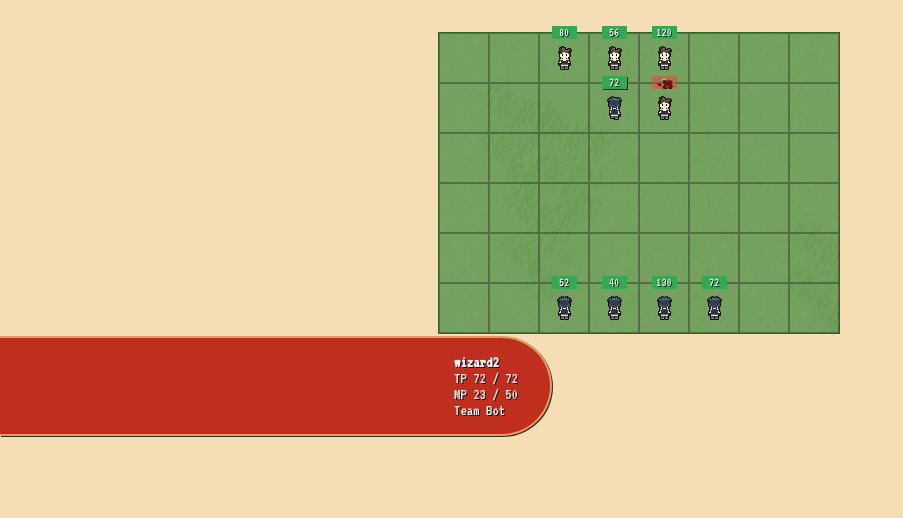
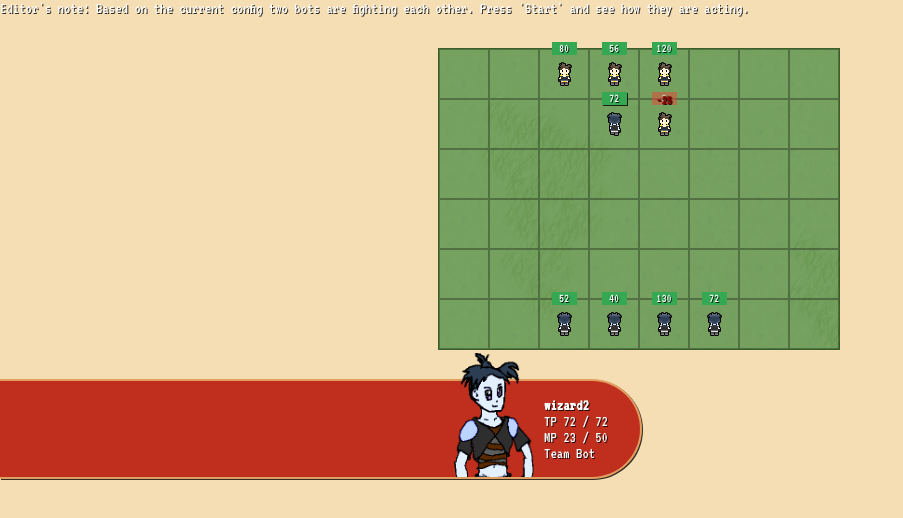
Before and after one commit to lgkonline/tactics, a plain HTML site: page index.html in a window 1280 px wide. Both pictures are taken after a click on the button "start". Shown: the whole page, without its empty margins (0-903 px from the left). Drawn offline with Linux system fonts and the light colour scheme; a web font is replaced by a local one.

Commit message:
Show profile on figure info

```diff
--- a/index.html
+++ b/index.html
@@ -12,6 +12,7 @@
 
     <body>
         <div id="app">
+            Editor's note: Based on the current config two bots are fighting each other. Press 'Start' and see how they are acting.
             <div id="field-outer">
                 <div id="field">
                     <div v-for="(r, rIndex) in rows" class="row">
@@ -44,10 +45,16 @@
             <div id="figure-info-outer">
                 <div v-show="gameStarted" class="figure-info left" id="figure-info">
                     <template v-if="currentFigure">
-                        <strong>{{currentFigure.id}}</strong><br>
-                        TP {{currentFigure.tp}} / {{currentFigure.maxTp}}<br>
-                        MP {{currentFigure.mp}} / {{currentFigure.maxMp}}<br>
-                        Team {{currentFigure.teamObj.id}}
+                        <div class="figure-info-profile"
+                            style="background-image:url(image/Soldier-big.png)"
+                            v-bind:class="'team-' + currentFigure.team"></div>
+
+                        <div class="figure-info-details">
+                            <strong>{{currentFigure.id}}</strong><br>
+                            TP {{currentFigure.tp}} / {{currentFigure.maxTp}}<br>
+                            MP {{currentFigure.mp}} / {{currentFigure.maxMp}}<br>
+                            Team {{currentFigure.teamObj.id}}
+                        </div>
                     </template>
                 </div>
 
--- a/script/main.js
+++ b/script/main.js
@@ -124,7 +124,11 @@ var bot = {
 			// If is second turn try to attack
 			action = app.getAction(app.currentFigure, "thunder");
 			if (action == null || app.currentFigure.mp < action.mpCost) {
-				action = app.getAction(app.currentFigure, "fight");
+				action = app.getAction(app.currentFigure, "fire");
+
+				if (action == null || app.currentFigure.mp < action.mpCost) {
+					action = app.getAction(app.currentFigure, "fight");
+				}
 			}
 			doAttack(action);
 		}
--- a/script/teams.js
+++ b/script/teams.js
@@ -1,7 +1,7 @@
 var teams = {
     teams: [
         {
-            id: "Good",
+            id: "GoodBot",
             color: "#52A7C6"
         },
         {
--- a/style/main.css
+++ b/style/main.css
@@ -278,7 +278,8 @@ button, input {
 .figure.active::before {
 	box-shadow: 1px 1px 0 rgba(0,0,0,.8);
 }
-.figure.team-1::after {
+.figure.team-1::after,
+.figure-info-profile.team-1 {
 	filter: hue-rotate(180deg);
 }
 
@@ -286,10 +287,11 @@ button, input {
 	overflow-x: hidden;
 	position: relative;
     width: 100%;
-    height: 110px;
+    height: 130px;
 }
 .figure-info {
 	position: absolute;
+	bottom: 3px;
     background-color: #3AA7A1;
     padding: 1rem 2rem 1rem calc((50% - 202px) + 1rem);
     box-sizing: border-box;
@@ -298,11 +300,17 @@ button, input {
     display: inline-block;
 	box-shadow: 1px 1px 0 rgba(0,0,0,.8);
 }
-.figure-info::before {
-	content: "";
-	width: 100px;
-	height: 100px;
-	background: url(../image/Soldier-big.png) no-repeat;
+.figure-info-profile {
+	height: 124px;
+	width: 80px;
+	background-size: 100%;
+	background-position: 0 0;
+	background-repeat: no-repeat;
+	position: absolute;
+	bottom: 0;
+}
+.figure-info-details {
+	margin-left: 90px;
 }
 
 .figure-info.left {
```
